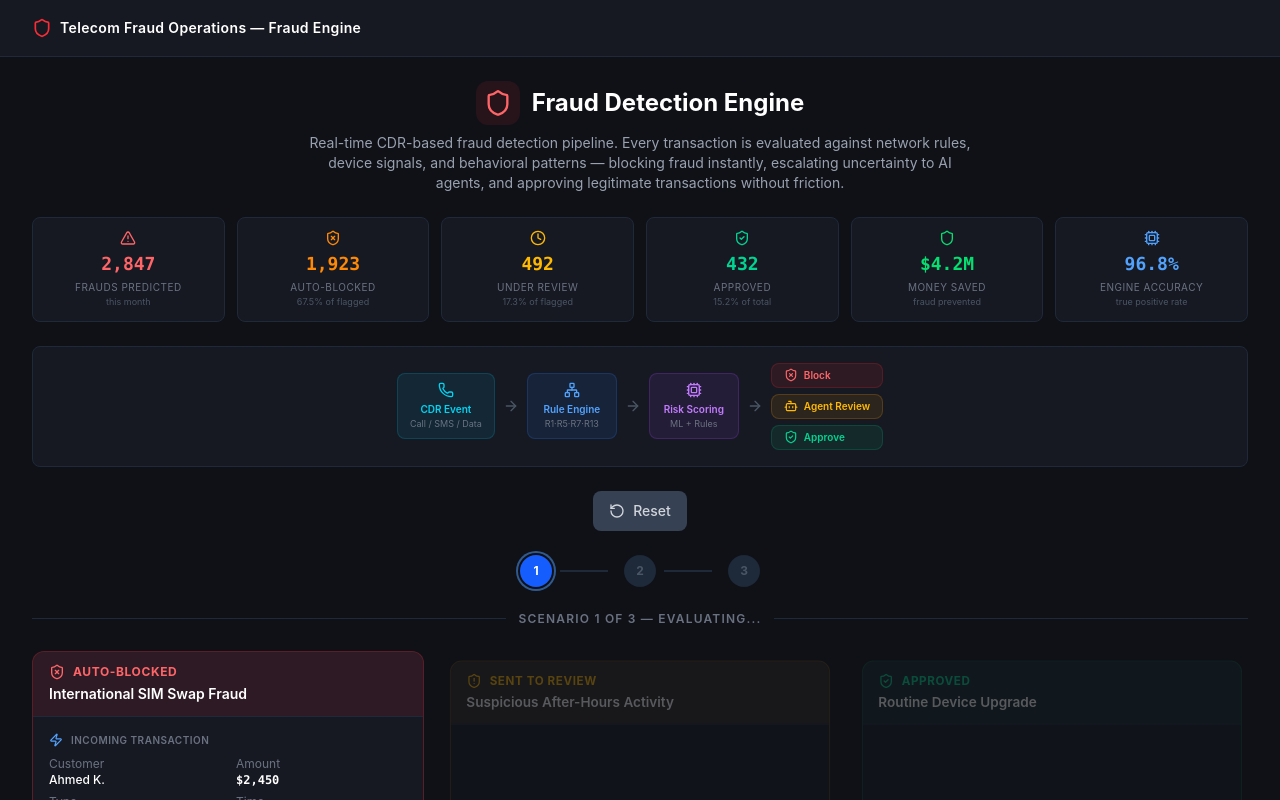
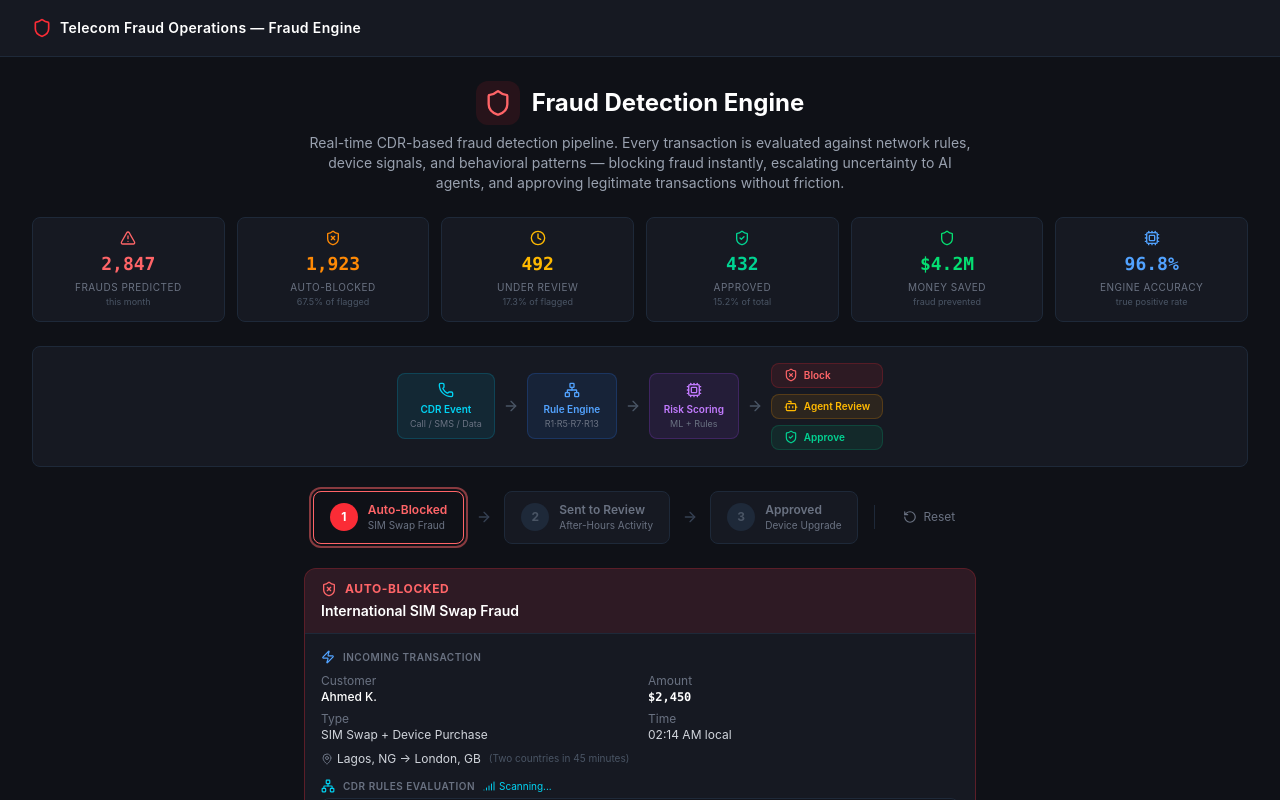
Before and after one commit to databricks-industry-solutions/fraud_prevention_in_telco, a React (Vite) app in the folder apps/fraud-chapter0/frontend/: page / in a window 1280 px wide. Both pictures are taken after a click on the button "Start Demo". Shown: the top 800 px of the page. Built offline with nearby package versions, Linux system fonts and the light colour scheme.

Commit message:
Replace Continue buttons with clickable scenario stepper
Scenarios 1-2-3 are now clickable tabs in the nav. Click any to play
that case. AI Insights tab appears after visiting all three. Single
card shown at a time, centered, for better presentation focus.

Co-authored-by: Isaac

```diff
--- a/apps/fraud-chapter0/frontend/src/pages/FraudEngineLive.tsx
+++ b/apps/fraud-chapter0/frontend/src/pages/FraudEngineLive.tsx
@@ -1,9 +1,9 @@
-import { useState, useEffect, useCallback, useRef, type CSSProperties } from 'react'
+import { useState, useEffect, useCallback, type CSSProperties } from 'react'
 import {
   Shield, AlertTriangle, CheckCircle, XCircle, Clock, Bot, User,
   Play, RotateCcw, Zap, MapPin, Cpu, Smartphone,
   ShieldCheck, ShieldX, ShieldAlert, ArrowRight, Loader2, Lightbulb,
-  Network, Signal, Phone, ChevronRight,
+  Network, Signal, Phone,
 } from 'lucide-react'
 
 /* ═══════════════════════════════════════════════════════════════
@@ -310,18 +310,15 @@ function RecommendationCard({ rec, visible, delay }: {
    Case Simulation Card — now reports completion
    ═══════════════════════════════════════════════════════════════ */
 
-function CaseSimulation({ fraudCase, playing, onComplete, dimmed }: {
-  fraudCase: FraudCase; playing: boolean; onComplete?: () => void; dimmed?: boolean
+function CaseSimulation({ fraudCase, playing, dimmed }: {
+  fraudCase: FraudCase; playing: boolean; dimmed?: boolean
 }) {
   const [step, setStep] = useState(-1)
   const [started, setStarted] = useState(false)
-  const [done, setDone] = useState(false)
   const maxStep = TOTAL_STEPS[fraudCase.outcome]
-  const onCompleteRef = useRef(onComplete)
-  onCompleteRef.current = onComplete
 
   useEffect(() => {
-    if (!playing) { setStarted(false); setStep(-1); setDone(false); return }
+    if (!playing) { setStarted(false); setStep(-1); return }
     setStarted(true)
     setStep(0)
   }, [playing])
@@ -332,15 +329,6 @@ function CaseSimulation({ fraudCase, playing, onComplete, dimmed }: {
     const t = setTimeout(() => setStep(s => s + 1), delay)
     return () => clearTimeout(t)
   }, [step, started, maxStep])
-
-  // Report completion via ref to avoid stale closure / timeout cancellation
-  useEffect(() => {
-    if (step >= maxStep && !done) {
-      setDone(true)
-      const t = setTimeout(() => onCompleteRef.current?.(), 800)
-      return () => clearTimeout(t)
-    }
-  }, [step, maxStep, done])
 
   const c = outcomeColor[fraudCase.outcome]
   const showTxn = step >= 0
@@ -520,43 +508,39 @@ function PipelineDiagram() {
 }
 
 /* ═══════════════════════════════════════════════════════════════
-   Main Page — Interactive sequential flow
+   Main Page — Interactive stepper flow
    ═══════════════════════════════════════════════════════════════ */
 
-// Phase: 0=idle, 1=case1 playing, 2=case1 done, 3=case2 playing, 4=case2 done, 5=case3 playing, 6=all done
-type DemoPhase = 0 | 1 | 2 | 3 | 4 | 5 | 6
+const scenarioLabels = [
+  { label: 'Auto-Blocked', sub: 'SIM Swap Fraud', color: 'text-red-400', bg: 'bg-red-500', ring: 'ring-red-400/50' },
+  { label: 'Sent to Review', sub: 'After-Hours Activity', color: 'text-amber-400', bg: 'bg-amber-500', ring: 'ring-amber-400/50' },
+  { label: 'Approved', sub: 'Device Upgrade', color: 'text-emerald-400', bg: 'bg-emerald-500', ring: 'ring-emerald-400/50' },
+]
 
-const phaseLabels: Record<DemoPhase, string> = {
-  0: '',
-  1: 'Scenario 1 of 3 — Evaluating...',
-  2: 'Scenario 1 complete',
-  3: 'Scenario 2 of 3 — Evaluating...',
-  4: 'Scenario 2 complete',
-  5: 'Scenario 3 of 3 — Evaluating...',
-  6: 'All scenarios complete',
-}
+// active: 0=not started, 1/2/3=which scenario, 4=show recommendations
+type ActiveScenario = 0 | 1 | 2 | 3 | 4
 
 export default function FraudEngineLive() {
-  const [phase, setPhase] = useState<DemoPhase>(0)
+  const [active, setActive] = useState<ActiveScenario>(0)
   const [key, setKey] = useState(0)
+  const [visited, setVisited] = useState<Set<number>>(new Set())
+
+  const goTo = useCallback((n: ActiveScenario) => {
+    if (n === active) return
+    setKey(k => k + 1)
+    setActive(n)
+    if (n >= 1 && n <= 3) {
+      setVisited(prev => new Set(prev).add(n))
+    }
+  }, [active])
 
   const resetDemo = useCallback(() => {
-    setPhase(0)
+    setActive(0)
     setKey(k => k + 1)
+    setVisited(new Set())
   }, [])
 
-  const startDemo = useCallback(() => {
-    setKey(k => k + 1)
-    setTimeout(() => setPhase(1), 100)
-  }, [])
-
-  const nextLabel = phase === 0
-    ? 'Start Demo'
-    : phase === 2
-    ? 'Continue — Sent to Review'
-    : phase === 4
-    ? 'Continue — Approved Transaction'
-    : null
+  const allVisited = visited.size === 3
 
   return (
     <div className="space-y-6 max-w-[1400px] mx-auto">
@@ -581,88 +565,90 @@ export default function FraudEngineLive() {
       {/* ── Pipeline Diagram ──────────────────────── */}
       <PipelineDiagram />
 
-      {/* ── Demo Controls ─────────────────────────── */}
-      <div className="flex items-center justify-center gap-3">
-        {nextLabel && (
+      {/* ── Start / Stepper Controls ──────────────── */}
+      {active === 0 ? (
+        <div className="flex items-center justify-center">
           <button
-            onClick={phase === 0 ? startDemo : () => setPhase(p => (p + 1) as DemoPhase)}
-            className="flex items-center gap-2 px-6 py-2.5 bg-blue-600 hover:bg-blue-500 text-white text-sm font-medium rounded-lg transition shadow-lg shadow-blue-500/20 animate-pulse hover:animate-none"
+            onClick={() => goTo(1)}
+            className="flex items-center gap-2 px-6 py-3 bg-blue-600 hover:bg-blue-500 text-white text-sm font-medium rounded-lg transition shadow-lg shadow-blue-500/20 animate-pulse hover:animate-none"
           >
-            {phase === 0 ? <Play className="w-4 h-4" /> : <ChevronRight className="w-4 h-4" />}
-            {nextLabel}
+            <Play className="w-4 h-4" /> Start Demo
           </button>
-        )}
-        {phase > 0 && (
-          <button
-            onClick={resetDemo}
-            className="flex items-center gap-2 px-4 py-2.5 bg-gray-700 hover:bg-gray-600 text-gray-300 text-sm font-medium rounded-lg transition"
-          >
-            <RotateCcw className="w-4 h-4" /> Reset
-          </button>
-        )}
-      </div>
+        </div>
+      ) : (
+        <div className="space-y-2">
+          {/* Clickable scenario stepper */}
+          <div className="flex items-center justify-center gap-3">
+            {scenarioLabels.map((s, i) => {
+              const n = (i + 1) as ActiveScenario
+              const isCurrent = active === n
+              const wasVisited = visited.has(n)
+              return (
+                <div key={i} className="flex items-center gap-3">
+                  <button
+                    onClick={() => goTo(n)}
+                    className={`flex items-center gap-2.5 px-4 py-2.5 rounded-lg border transition-all cursor-pointer ${
+                      isCurrent
+                        ? `${s.bg}/20 border-current ${s.color} ring-2 ${s.ring} ring-offset-2 ring-offset-[#0f1117]`
+                        : wasVisited
+                        ? 'bg-gray-800 border-gray-700 text-gray-300 hover:bg-gray-700'
+                        : 'bg-[#161922] border-gray-800 text-gray-500 hover:border-gray-600 hover:text-gray-300'
+                    }`}
+                  >
+                    <div className={`w-7 h-7 rounded-full flex items-center justify-center text-xs font-bold shrink-0 ${
+                      isCurrent ? `${s.bg} text-white` : wasVisited ? 'bg-gray-700 text-gray-300' : 'bg-gray-800 text-gray-600'
+                    }`}>{n}</div>
+                    <div className="text-left">
+                      <div className={`text-xs font-semibold ${isCurrent ? s.color : ''}`}>{s.label}</div>
+                      <div className="text-[10px] text-gray-500">{s.sub}</div>
+                    </div>
+                  </button>
+                  {i < 2 && <ArrowRight className="w-4 h-4 text-gray-700 shrink-0" />}
+                </div>
+              )
+            })}
 
-      {/* ── Phase indicator ───────────────────────── */}
-      {phase > 0 && (
-        <div className="flex items-center justify-center gap-4">
-          {[1, 2, 3].map(n => {
-            const casePhaseStart = (n - 1) * 2 + 1
-            const active = phase >= casePhaseStart
-            const current = phase === casePhaseStart || phase === casePhaseStart + 1
-            return (
-              <div key={n} className="flex items-center gap-2">
-                <div className={`w-8 h-8 rounded-full flex items-center justify-center text-xs font-bold transition-all duration-500 ${
-                  current ? 'bg-blue-600 text-white ring-2 ring-blue-400/50 ring-offset-2 ring-offset-[#0f1117]'
-                    : active ? 'bg-gray-700 text-gray-300'
-                    : 'bg-gray-800 text-gray-600'
-                }`}>{n}</div>
-                {n < 3 && <div className={`w-12 h-0.5 transition-all duration-500 ${active && phase > casePhaseStart ? 'bg-blue-500' : 'bg-gray-800'}`} />}
-              </div>
-            )
-          })}
+            {/* Show recommendations button after visiting all 3 */}
+            {allVisited && (
+              <>
+                <ArrowRight className="w-4 h-4 text-gray-700 shrink-0" />
+                <button
+                  onClick={() => goTo(4)}
+                  className={`flex items-center gap-2 px-4 py-2.5 rounded-lg border transition-all cursor-pointer ${
+                    active === 4
+                      ? 'bg-blue-500/20 border-blue-500/40 text-blue-400 ring-2 ring-blue-400/50 ring-offset-2 ring-offset-[#0f1117]'
+                      : 'bg-[#161922] border-gray-800 text-gray-500 hover:border-blue-500/30 hover:text-blue-300'
+                  }`}
+                >
+                  <Lightbulb className="w-4 h-4" />
+                  <span className="text-xs font-semibold">AI Insights</span>
+                </button>
+              </>
+            )}
+
+            <div className="w-px h-6 bg-gray-800 mx-1" />
+            <button
+              onClick={resetDemo}
+              className="flex items-center gap-1.5 px-3 py-2 text-gray-500 hover:text-gray-300 text-xs transition"
+            >
+              <RotateCcw className="w-3.5 h-3.5" /> Reset
+            </button>
+          </div>
         </div>
       )}
 
-      {/* ── Case heading ──────────────────────────── */}
-      {phase > 0 && (
-        <div className="flex items-center gap-3">
-          <div className="h-px flex-1 bg-gray-800" />
-          <span className="text-xs uppercase tracking-widest text-gray-500 font-semibold">
-            {phaseLabels[phase]}
-          </span>
-          <div className="h-px flex-1 bg-gray-800" />
-        </div>
-      )}
-
-      {/* ── Three case simulations ────────────────── */}
-      {phase > 0 && (
-        <div key={key} className="grid grid-cols-1 lg:grid-cols-3 gap-5">
+      {/* ── Case simulation (one at a time, full width) ── */}
+      {active >= 1 && active <= 3 && (
+        <div key={`${key}-${active}`} className="max-w-2xl mx-auto">
           <CaseSimulation
-            key={`${key}-1`}
-            fraudCase={CASES[0]}
-            playing={phase >= 1 && phase <= 2}
-            dimmed={phase > 2}
-            onComplete={() => { if (phase === 1) setPhase(2) }}
-          />
-          <CaseSimulation
-            key={`${key}-2`}
-            fraudCase={CASES[1]}
-            playing={phase >= 3 && phase <= 4}
-            dimmed={phase < 3 || phase > 4}
-            onComplete={() => { if (phase === 3) setPhase(4) }}
-          />
-          <CaseSimulation
-            key={`${key}-3`}
-            fraudCase={CASES[2]}
-            playing={phase >= 5}
-            dimmed={phase < 5}
-            onComplete={() => { if (phase === 5) setPhase(6) }}
+            fraudCase={CASES[active - 1]}
+            playing={true}
           />
         </div>
       )}
 
-      {/* ── AI Recommendations (after all scenarios) ── */}
-      {phase === 6 && (
+      {/* ── AI Recommendations ────────────────────── */}
+      {active === 4 && (
         <div>
           <div className="flex items-center gap-3 mb-3">
             <div className="h-px flex-1 bg-gray-800" />
```
Also changed, not shown: 5 other files (tests, documents, lock files or other folders).
